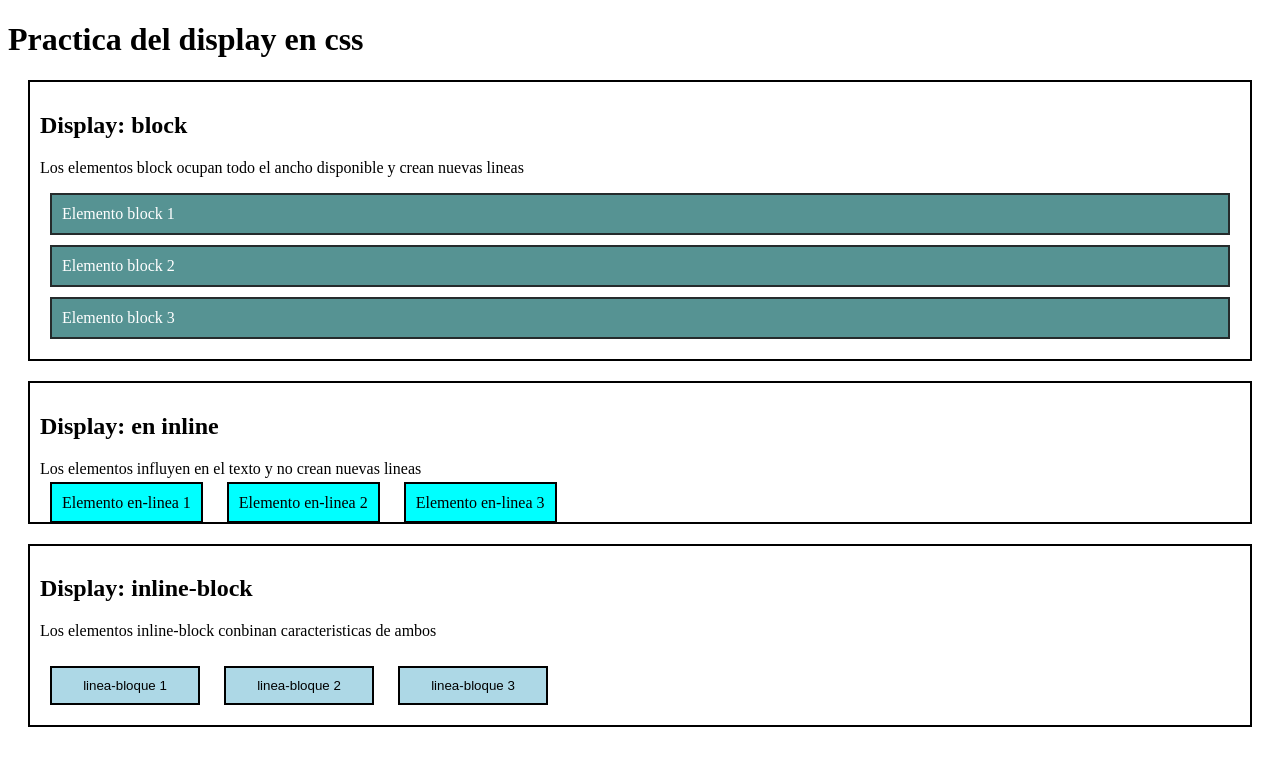
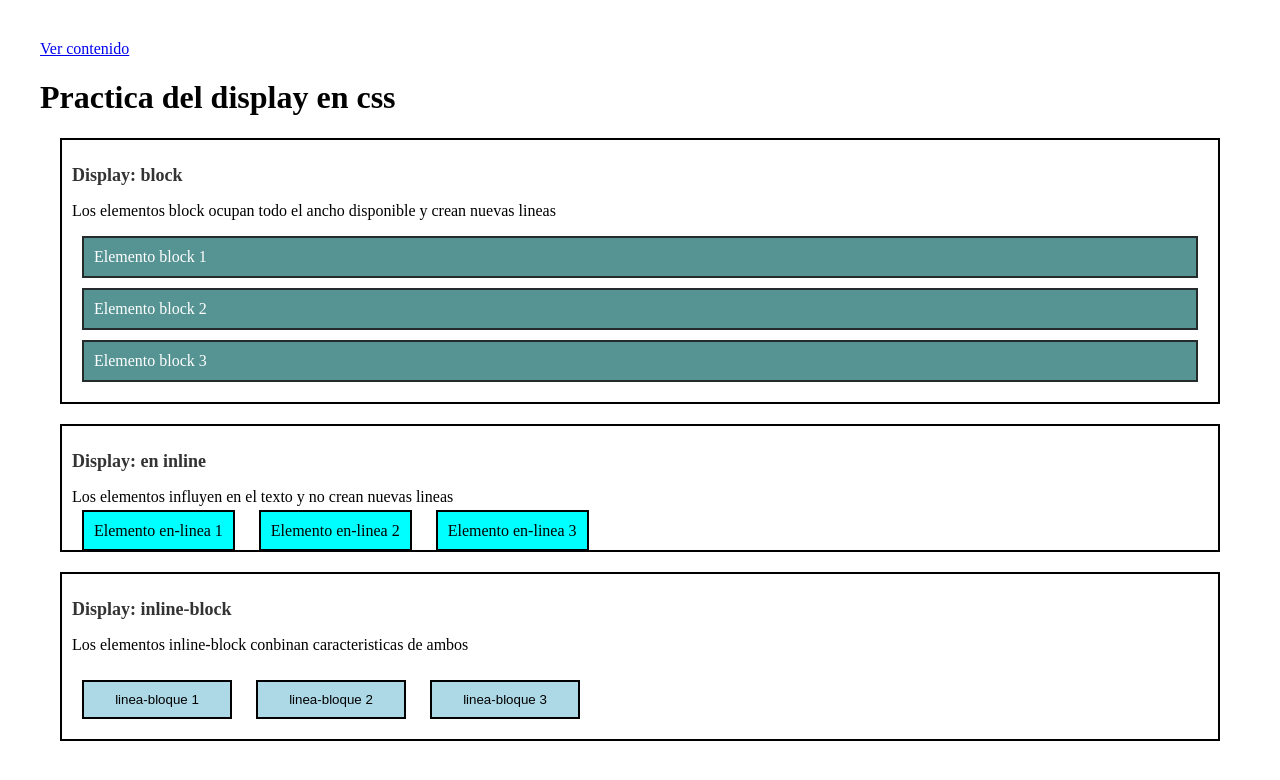
Before and after one commit to JaelJuarezRamos/Practicas-becalos, a plain HTML site: page index.html in a window 1280 px wide. Drawn offline with Linux system fonts and the light colour scheme.

Commit message:
Actualicé index.html con enlaces a los archivos en css/

```diff
--- a/index.html
+++ b/index.html
@@ -5,6 +5,8 @@
     <meta name="viewport" content="width=device-width, initial-scale=1.0">
     <title>Practica del display</title>
     <link rel="stylesheet" href="./css/style.css">
+    <link rel="stylesheet" href="css/clase-2-model-box.css">
+    <a href="css/clase-2-model-box.html">Ver contenido</a>
 </head>
 <body>
     <h1>Practica del display en css</h1>
```
